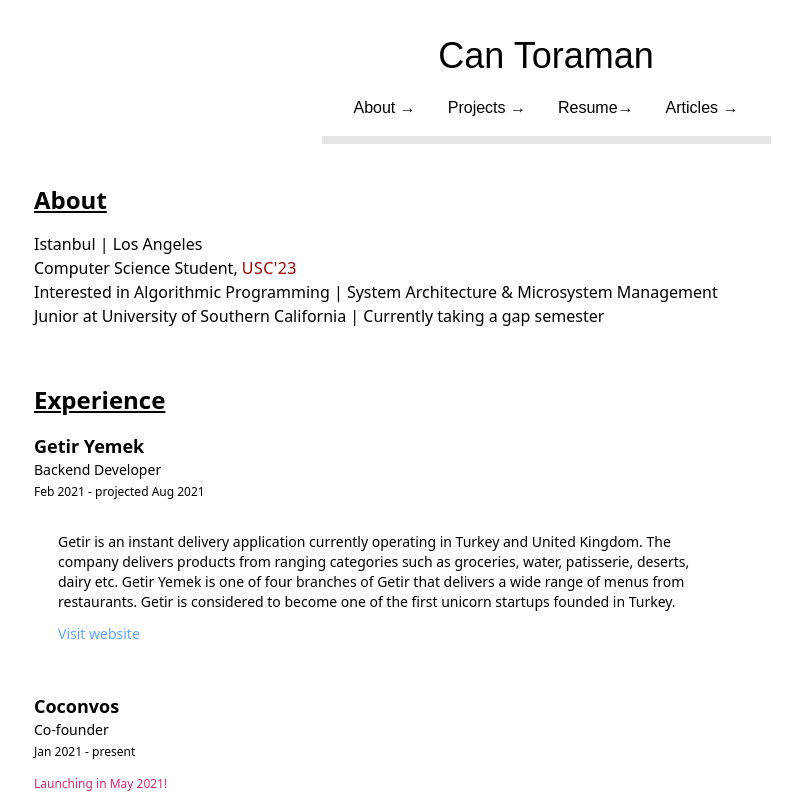
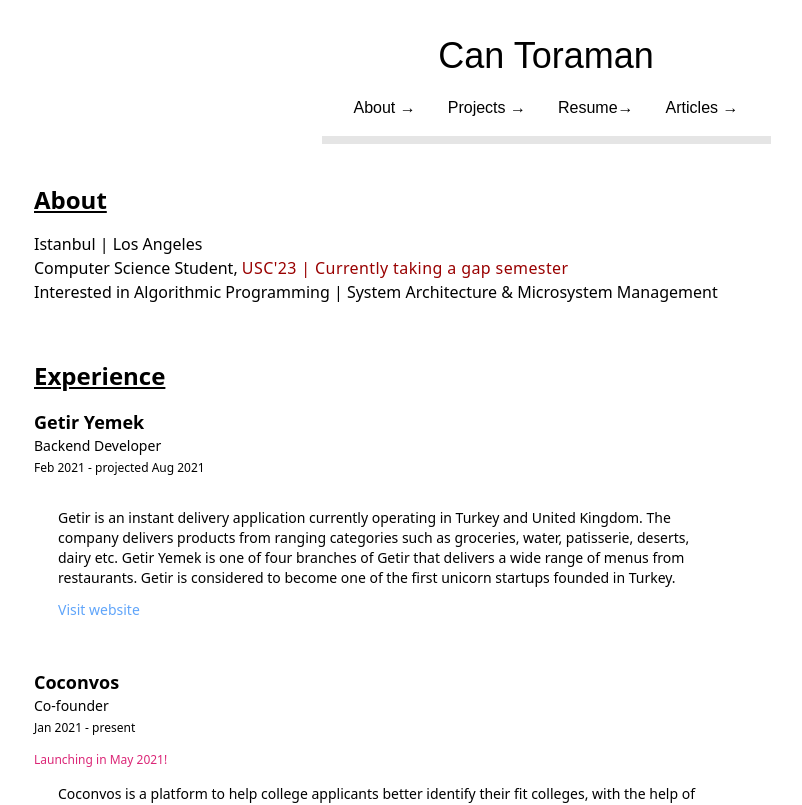
Before and after one commit to rrzhang139/richardzhang.com, a Next.js app: page /about in a window 1280 px wide. Shown: the top 805 px of the page, without its empty margins (94-896 px from the left). Built offline with nearby package versions, Linux system fonts and the light colour scheme.

Commit message:
info adjusted

```diff
--- a/pages/about.js
+++ b/pages/about.js
@@ -59,16 +59,12 @@
                 className="text-opacity-100 tracking-wide	"
                 target="_blank"
               >
-                USC'23
+                USC'23 | Currently taking a gap semester
               </a>
             </li>
             <li>
               Interested in Algorithmic Programming | System Architecture &
               Microsystem Management
-            </li>
-            <li>
-              Junior at University of Southern California | Currently taking a
-              gap semester
             </li>
           </ul>
         </div>
```
